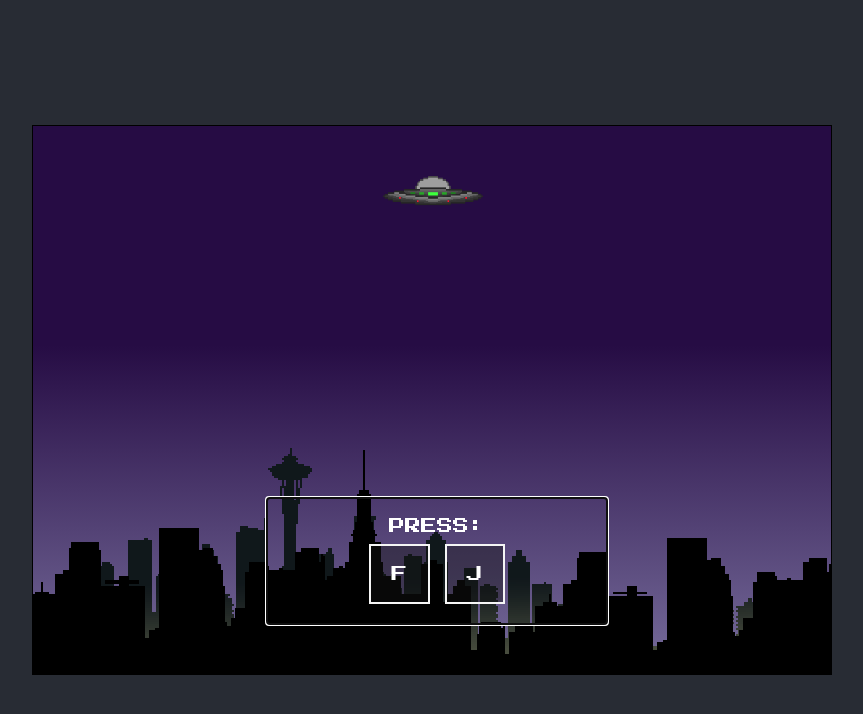
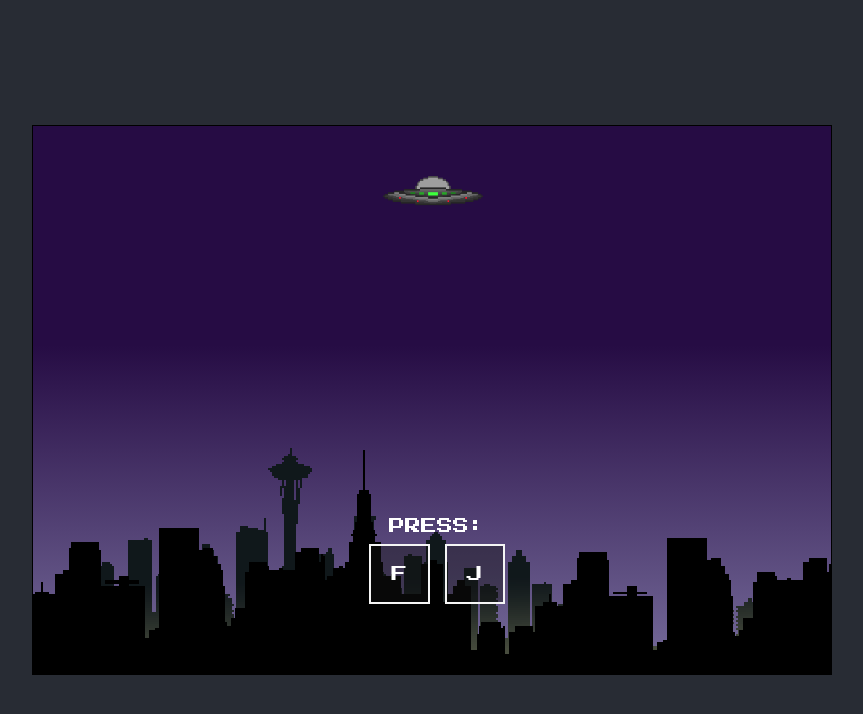
Before and after one commit to git-meaux/button-basher, a React (Create React App) app: page / in a window 1280 px wide. Shown: the top 714 px of the page, without its empty margins (208-1071 px from the left). Built offline with nearby package versions, Linux system fonts and the light colour scheme.

Commit message:
keypress-logic in component

```diff
--- a/src/components/KeyPressers.css
+++ b/src/components/KeyPressers.css
@@ -16,6 +16,9 @@
     margin-bottom: 10px;
     margin-top: 0px;
 }
+.KEYS:focus{
+    outline: none;
+}
 
 .holder{
     display: flex;
--- a/src/components/KeyPressers.jsx
+++ b/src/components/KeyPressers.jsx
@@ -26,15 +26,15 @@
     // string var should be passed
     // string var are placed in divs as keys graphics
     const keyPressHandler = (event) => {
-        console.log(`Key pressed: ${event.key}`);
+        // console.log(`Key pressed: ${event.key}`);
 
-        // if (count < target && isRunning) {
-        //   dispatch(countIncrement());
-        // }
-        // if (count >= target && !gameEndState) {
-        //   dispatch(stopTimer());
-        //   dispatch(gameEnd());
-        // }
+        if (count < target && isRunning) {
+            dispatch(countIncrement());
+          }
+          if (count >= target && isRunning) {
+            dispatch(stopTimer());
+            dispatch(gameEnd());
+          }
       };
 
 
--- a/src/minigames/BaseGame.js
+++ b/src/minigames/BaseGame.js
@@ -50,7 +50,7 @@
     <div
       className="basegame-container"
       // tabIndex={"0"}
-      onKeyDown={keyPressHandler}
+      // onKeyDown={keyPressHandler}
       // ref={gameRef}
     >
       <div className="game-titlebar">
```
